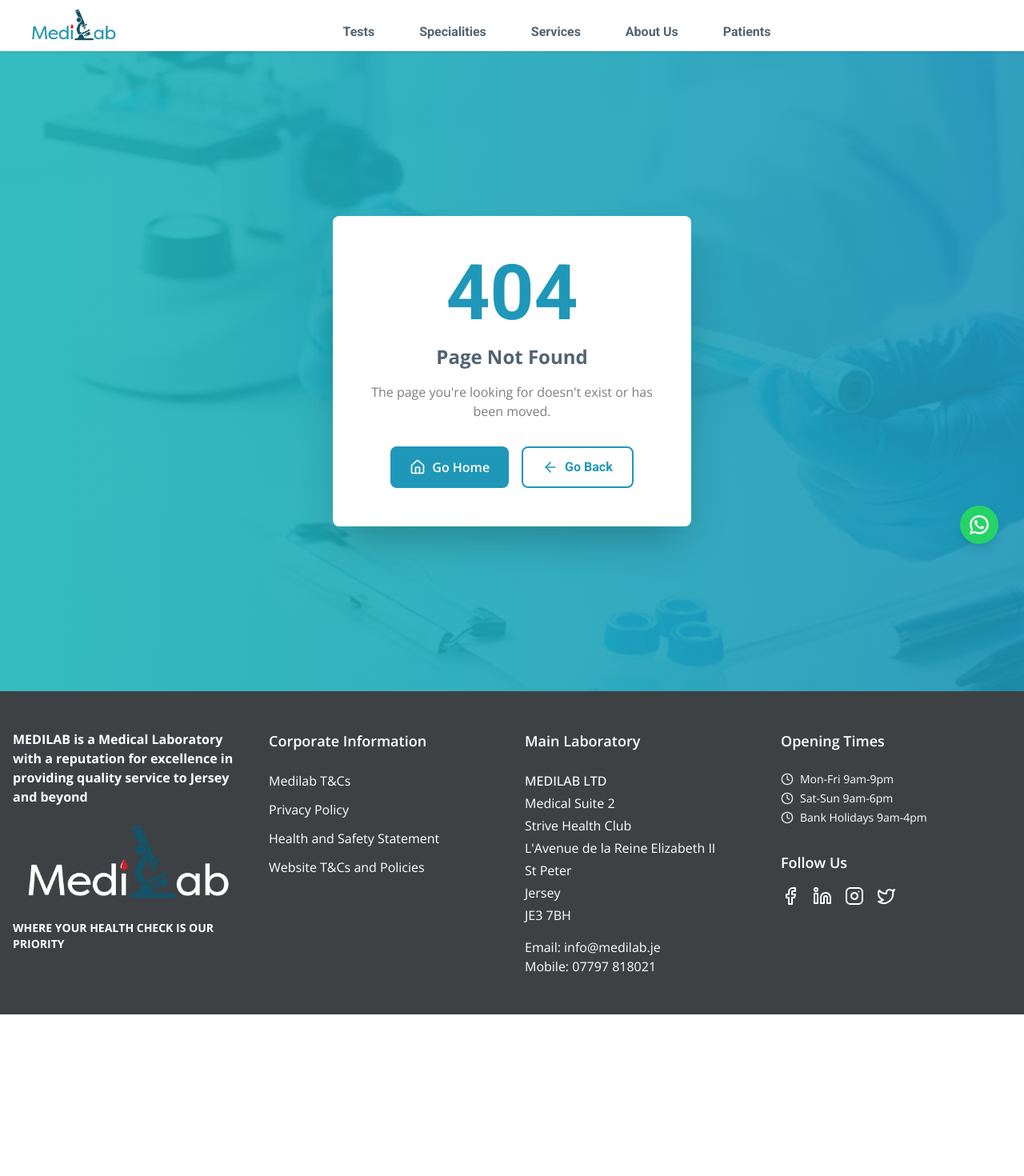
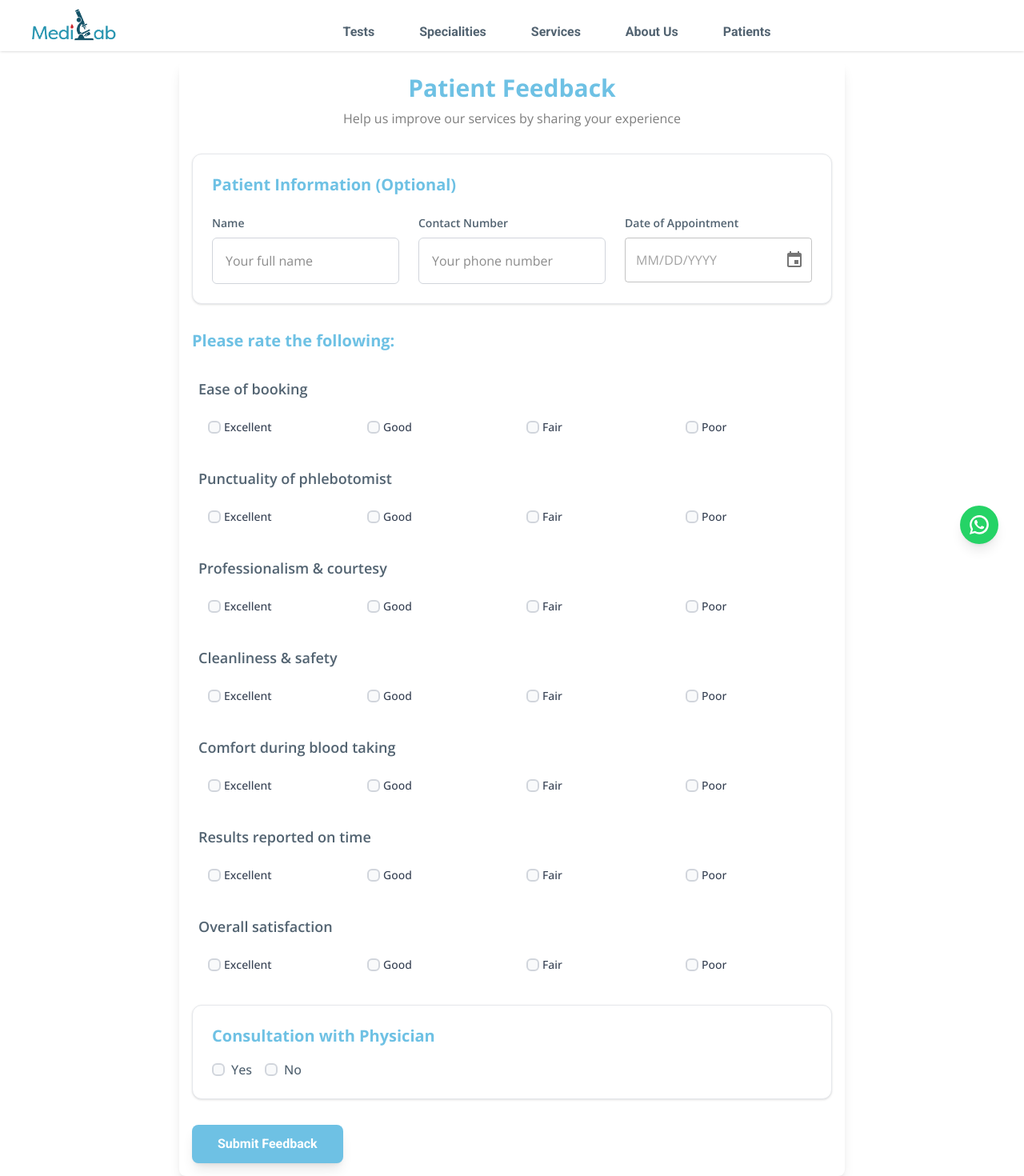
Before and after one commit to adnanniazdev/medilabje, a Next.js app: page /feedback in a window 1280 px wide. Before the commit this address had no page. Shown: the top 1470 px of the page at 80% size. Before the commit the page ends 1268 px from the top, so only its background shows below. Built offline with nearby package versions, Linux system fonts and the light colour scheme.

Commit message:
feedback from API integrtion

```diff
--- a/package.json
+++ b/package.json
@@ -14,6 +14,7 @@
     "@mui/material": "^7.3.2",
     "@mui/x-date-pickers": "^8.11.2",
     "autoprefixer": "^10.4.21",
+    "axios": "^1.12.2",
     "dayjs": "^1.11.18",
     "lucide-react": "^0.542.0",
     "next": "^15.5.1-canary.35",
--- /dev/null
+++ b/src/app/feedback/page.tsx
@@ -0,0 +1,12 @@
+import FeedbackForm from '@/components/FeedbackForm'
+import React from 'react'
+
+const Feedback = () => {
+    return (
+        <div className="min-h-screen mt-3 mb-3">  <div className="max-w-4xl mx-auto px-4 sm:px-6 lg:px-8">
+            <FeedbackForm />
+        </div></div>
+    )
+}
+
+export default Feedback
--- a/src/app/layout.tsx
+++ b/src/app/layout.tsx
@@ -39,6 +39,7 @@ export default function RootLayout({
 }: Readonly<{
   children: React.ReactNode;
 }>) {
+
   return (
     <html lang="en">
       <body className="antialiased">
--- a/src/components/FeedbackForm.tsx
+++ b/src/components/FeedbackForm.tsx
@@ -2,6 +2,11 @@
 
 import { FC, useState } from 'react';
 import { Star, CheckCircle } from 'lucide-react';
+import { DateCalendar, DatePicker, LocalizationProvider } from '@mui/x-date-pickers';
+import dayjs, { Dayjs } from 'dayjs';
+import { AdapterDayjs } from '@mui/x-date-pickers/AdapterDayjs';
+import axios from 'axios';
+import CustomToast from './CustomToast';
 
 interface FeedbackFormData {
   name: string;
@@ -39,7 +44,12 @@ const FeedbackForm: FC = () => {
   });
 
   const [isSubmitted, setIsSubmitted] = useState(false);
-
+  const [isLoading, setIsLoading] = useState(false)
+  const [toast, setToast] = useState({
+    message: "",
+    open: false,
+    type: "error"
+  });
   const ratingOptions = [
     { value: 'excellent', label: 'Excellent', color: 'text-green-600' },
     { value: 'good', label: 'Good', color: 'text-blue-600' },
@@ -75,15 +85,32 @@ const FeedbackForm: FC = () => {
     }
   };
 
-  const handleSubmit = (e: React.FormEvent) => {
+  const handleSubmit = async (e: React.FormEvent) => {
     e.preventDefault();
+    const hasRating = Object.values(formData.ratings).some(value => value && value.trim() !== '');
+    if (!hasRating) {
+      setToast({
+        open: true,
+        type: "error",
+        message: "Please provide at least one rating before submitting.",
+      });
+      return; // stop submission
+    }
+
     // Here you would typically send the data to your backend
-    console.log('Feedback submitted:', formData);
+    setIsLoading(true)
+    const response = await axios.post(`${process.env.NEXT_PUBLIC_API_URL}feedback`, formData);
+    if (response) {
+      console.log(response)
+      setToast({
+        open: true,
+        type: "success",
+        message: response?.data?.message,
+      });
+      // Reset form after 3 seconds
+      window.scrollTo({ top: 0, behavior: "smooth" });
+      setIsLoading(false)
       setIsSubmitted(true);
-
-    // Reset form after 3 seconds
-    setTimeout(() => {
-      setIsSubmitted(false);
       setFormData({
         name: '',
         contactNumber: '',
@@ -100,21 +127,34 @@ const FeedbackForm: FC = () => {
         consultationWithPhysician: '',
         consultationDetails: '',
       });
-    }, 3000);
+    }
+
   };
 
   if (isSubmitted) {
     return (
-      <div className="bg-white rounded-lg shadow-lg p-8 text-center">
+      <div className="flex items-center justify-center min-h-screen">
+        <div className="bg-white rounded-lg shadow-lg p-8 text-center max-w-md w-full">
           <CheckCircle className="w-16 h-16 text-green-500 mx-auto mb-4" />
           <h3 className="text-2xl font-bold text-primary-light mb-2">Thank You!</h3>
-        <p className="text-secondary-light">Your feedback has been submitted successfully.</p>
+          <p className="text-secondary-light mb-6">
+            Your feedback has been submitted successfully.
+          </p>
+
+          <a
+            href="/"
+            className="inline-block bg-primary-light hover:bg-primary-dark text-white font-semibold py-2 px-6 rounded-lg transition-colors duration-200"
+          >
+            Back to Home
+          </a>
         </div>
+      </div>
+
     );
   }
 
   return (
-    <div className="bg-white rounded-lg shadow-lg p-8">
+    <div className="bg-white rounded-lg shadow-lg p-4">
       <div className="text-center mb-8">
         <h2 className="text-3xl font-bold text-primary-light mb-2">Patient Feedback</h2>
         <p className="text-secondary-light">Help us improve our services by sharing your experience</p>
@@ -122,46 +162,89 @@ const FeedbackForm: FC = () => {
 
       <form onSubmit={handleSubmit} className="space-y-8">
         {/* Patient Information Section */}
-        <div className="bg-gray-50 rounded-lg p-6">
-          <h3 className="text-xl font-bold text-primary-light mb-4">Patient Information (Optional)</h3>
-          <div className="grid md:grid-cols-3 gap-4">
+        <div className="rounded-xl bg-white p-6 shadow-sm border border-gray-200">
+          <h3 className="text-xl font-bold text-primary-light mb-6">Patient Information (Optional)</h3>
+
+          <div className="grid md:grid-cols-3 gap-6">
+            {/* Name Field */}
             <div>
-              <label htmlFor="name" className="block text-sm font-medium text-secondary mb-2">
+              <label htmlFor="name" className="block text-sm font-semibold text-secondary mb-2">
                 Name
               </label>
               <input
                 type="text"
                 id="name"
                 value={formData.name}
-                onChange={(e) => handleInputChange('name', e.target.value)}
-                className="w-full px-4 py-2 border border-gray-300 rounded-md focus:ring-2 focus:ring-primary-light focus:border-transparent transition-colors"
+                onChange={(e) => handleInputChange("name", e.target.value)}
                 placeholder="Your full name"
+                className="w-full px-4 py-4 border border-gray-300 rounded-md focus:outline-none focus:ring-1 focus:ring-[#6EC1E4] focus:border-[#6EC1E4] transition"
               />
             </div>
+
+            {/* Contact Number */}
             <div>
-              <label htmlFor="contactNumber" className="block text-sm font-medium text-secondary mb-2">
+              <label htmlFor="contactNumber" className="block text-sm font-semibold text-secondary mb-2">
                 Contact Number
               </label>
               <input
                 type="tel"
                 id="contactNumber"
                 value={formData.contactNumber}
-                onChange={(e) => handleInputChange('contactNumber', e.target.value)}
-                className="w-full px-4 py-2 border border-gray-300 rounded-md focus:ring-2 focus:ring-primary-light focus:border-transparent transition-colors"
+                onChange={(e) => handleInputChange("contactNumber", e.target.value)}
                 placeholder="Your phone number"
+                className="w-full px-4 py-4 border border-gray-300 rounded-md focus:outline-none focus:ring-1 focus:ring-[#6EC1E4] focus:border-[#6EC1E4] transition"
               />
             </div>
+
+            {/* Appointment Date with MUI Calendar */}
             <div>
-              <label htmlFor="appointmentDate" className="block text-sm font-medium text-secondary mb-2">
+              <label
+                htmlFor="appointmentDate"
+                className="block text-sm font-semibold text-secondary mb-2"
+              >
                 Date of Appointment
               </label>
-              <input
-                type="date"
-                id="appointmentDate"
-                value={formData.appointmentDate}
-                onChange={(e) => handleInputChange('appointmentDate', e.target.value)}
-                className="w-full px-4 py-2 border border-gray-300 rounded-md focus:ring-2 focus:ring-primary-light focus:border-transparent transition-colors"
+              <LocalizationProvider dateAdapter={AdapterDayjs}>
+                <DatePicker
+                  value={formData.appointmentDate ? dayjs(formData.appointmentDate) : null}
+                  onChange={(newValue: Dayjs | null) =>
+                    handleInputChange(
+                      "appointmentDate",
+                      newValue ? newValue.format("YYYY-MM-DD") : ""
+                    )
+                  }
+                  slotProps={{
+                    textField: {
+                      fullWidth: true,
+                      placeholder: "Select a date",
+                      sx: {
+                        "& .MuiOutlinedInput-root": {
+                          backgroundColor: 'red',
+                          borderRadius: "0.5rem",
+                          border: "1px solid #D1D5DB",
+                          "& fieldset": {
+                            borderColor: "#D1D5DB", // default border
+                          },
+                          "&:hover fieldset": {
+                            borderColor: "#2895B0", // hover border
+                          },
+                          "&.Mui-focused fieldset": {
+                            borderColor: "#6EC1E4", // focus border
+                            borderWidth: 2,
+                          },
+                          "& input": {
+                            padding: "12px 16px",
+                          },
+                        },
+                        "& .MuiOutlinedInput-root.Mui-focused": {
+                          outline: "none", // remove browser default outline
+                        },
+                      },
+                    },
+                  }}
                 />
+              </LocalizationProvider>
+
             </div>
           </div>
         </div>
@@ -171,16 +254,15 @@ const FeedbackForm: FC = () => {
           <h3 className="text-xl font-bold text-primary-light mb-6">Please rate the following:</h3>
           <div className="space-y-6">
             {ratingCategories.map((category) => (
-              <div key={category.key} className="bg-gray-50 rounded-lg p-4">
+              <div key={category.key} className="rounded-lg p-2">
                 <h4 className="text-lg font-semibold text-secondary mb-3">{category.label}</h4>
                 <div className="grid grid-cols-2 md:grid-cols-4 gap-3">
                   {ratingOptions.map((option) => (
                     <label
                       key={option.value}
-                      className={`flex items-center space-x-2 p-3 rounded-md border-2 cursor-pointer transition-all hover:bg-gray-100 ${
-                        formData.ratings[category.key as keyof typeof formData.ratings] === option.value
+                      className={`flex items-center space-x-1 p-3 rounded-md cursor-pointer transition-all hover:bg-gray-100 -mb-3 ${formData.ratings[category.key as keyof typeof formData.ratings] === option.value
                         ? 'border-primary-light bg-primary-light bg-opacity-10'
-                          : 'border-gray-200'
+                        : ''
                         }`}
                     >
                       <input
@@ -191,18 +273,28 @@ const FeedbackForm: FC = () => {
                         onChange={(e) => handleInputChange(`ratings.${category.key}`, e.target.value)}
                         className="sr-only"
                       />
-                      <div className={`w-4 h-4 rounded-full border-2 flex items-center justify-center ${
-                        formData.ratings[category.key as keyof typeof formData.ratings] === option.value
-                          ? 'border-primary-light bg-primary-light'
-                          : 'border-gray-300'
-                      }`}>
+                      <div
+                        className={`w-4 h-4 flex items-center justify-center rounded-md border-2 transition-all duration-200
+                       ${formData.ratings[category.key as keyof typeof formData.ratings] === option.value
+                            ? "border-primary-light bg-primary-light text-white shadow-md"
+                            : "border-gray-300 bg-gray-50 hover:border-primary-light hover:bg-primary_hover/10"
+                          }`}
+                      >
                         {formData.ratings[category.key as keyof typeof formData.ratings] === option.value && (
-                          <div className="w-2 h-2 bg-white rounded-full"></div>
+                          <svg
+                            xmlns="http://www.w3.org/2000/svg"
+                            className="w-4 h-4"
+                            fill="none"
+                            viewBox="0 0 24 24"
+                            stroke="currentColor"
+                            strokeWidth={2}
+                          >
+                            <path strokeLinecap="round" strokeLinejoin="round" d="M5 13l4 4L19 7" />
+                          </svg>
                         )}
                       </div>
-                      <span className={`text-sm font-medium ${
-                        formData.ratings[category.key as keyof typeof formData.ratings] === option.value
-                          ? 'text-primary-light'
+                      <span className={`text-sm font-medium ${formData.ratings[category.key as keyof typeof formData.ratings] === option.value
+                        ? 'text-white'
                         : 'text-gray-700'
                         }`}>
                         {option.label}
@@ -216,10 +308,11 @@ const FeedbackForm: FC = () => {
         </div>
 
         {/* Consultation Section */}
-        <div className="bg-gray-50 rounded-lg p-6">
+        <div className="rounded-xl bg-white p-6 shadow-sm border border-gray-200">
           <h3 className="text-xl font-bold text-primary-light mb-4">Consultation with Physician</h3>
           <div className="space-y-4">
-            <div className="flex space-x-6">
+            <div className="flex space-x-4">
+              {/* Yes Option */}
               <label className="flex items-center space-x-2 cursor-pointer">
                 <input
                   type="radio"
@@ -227,10 +320,32 @@ const FeedbackForm: FC = () => {
                   value="yes"
                   checked={formData.consultationWithPhysician === 'yes'}
                   onChange={(e) => handleInputChange('consultationWithPhysician', e.target.value)}
-                  className="w-4 h-4 text-primary-light focus:ring-primary-light"
+                  className="sr-only"
                 />
+                <div
+                  className={`w-4 h-4 flex items-center justify-center rounded-md border-2 transition-all duration-200
+                ${formData.consultationWithPhysician === 'yes'
+                      ? "border-primary-light bg-primary-light text-white shadow-md"
+                      : "border-gray-300 bg-gray-50 hover:border-primary-light hover:bg-primary_hover/10"
+                    }`}
+                >
+                  {formData.consultationWithPhysician === 'yes' && (
+                    <svg
+                      xmlns="http://www.w3.org/2000/svg"
+                      className="w-4 h-4"
+                      fill="none"
+                      viewBox="0 0 24 24"
+                      stroke="currentColor"
+                      strokeWidth={2}
+                    >
+                      <path strokeLinecap="round" strokeLinejoin="round" d="M5 13l4 4L19 7" />
+                    </svg>
+                  )}
+                </div>
                 <span className="text-secondary font-medium">Yes</span>
               </label>
+
+              {/* No Option */}
               <label className="flex items-center space-x-2 cursor-pointer">
                 <input
                   type="radio"
@@ -238,8 +353,28 @@ const FeedbackForm: FC = () => {
                   value="no"
                   checked={formData.consultationWithPhysician === 'no'}
                   onChange={(e) => handleInputChange('consultationWithPhysician', e.target.value)}
-                  className="w-4 h-4 text-primary-light focus:ring-primary-light"
+                  className="sr-only"
                 />
+                <div
+                  className={`w-4 h-4 flex items-center justify-center rounded-md border-2 transition-all duration-200
+        ${formData.consultationWithPhysician === 'no'
+                      ? "border-primary-light bg-primary-light text-white shadow-md"
+                      : "border-gray-300 bg-gray-50 hover:border-primary-light hover:bg-primary_hover/10"
+                    }`}
+                >
+                  {formData.consultationWithPhysician === 'no' && (
+                    <svg
+                      xmlns="http://www.w3.org/2000/svg"
+                      className="w-4 h-4"
+                      fill="none"
+                      viewBox="0 0 24 24"
+                      stroke="currentColor"
+                      strokeWidth={2}
+                    >
+                      <path strokeLinecap="round" strokeLinejoin="round" d="M5 13l4 4L19 7" />
+                    </svg>
+                  )}
+                </div>
                 <span className="text-secondary font-medium">No</span>
               </label>
             </div>
@@ -254,7 +389,7 @@ const FeedbackForm: FC = () => {
                   value={formData.consultationDetails}
                   onChange={(e) => handleInputChange('consultationDetails', e.target.value)}
                   rows={4}
-                  className="w-full px-4 py-2 border border-gray-300 rounded-md focus:ring-2 focus:ring-primary-light focus:border-transparent transition-colors resize-none"
+                  className="w-full px-4 py-4 border border-gray-300 rounded-md focus:outline-none focus:ring-1 focus:ring-[#6EC1E4] focus:border-[#6EC1E4] transition"
                   placeholder="Share your experience with the physician consultation..."
                 />
               </div>
@@ -266,12 +401,44 @@ const FeedbackForm: FC = () => {
         <div className="text-center">
           <button
             type="submit"
-            className="bg-primary-light hover:bg-primary-dark text-white font-bold py-3 px-8 rounded-lg transition-colors duration-200 shadow-lg hover:shadow-xl transform hover:-translate-y-1"
+            className={`bg-primary-light text-white font-bold py-3 px-8 rounded-lg transition-colors duration-200 shadow-lg transform flex items-center justify-center
+            ${isLoading ? 'cursor-not-allowed opacity-70' : 'hover:bg-primary-dark hover:shadow-xl hover:-translate-y-1'}`}
+            disabled={isLoading}
           >
-            Submit Feedback
+            {isLoading ? (
+              <svg
+                className="animate-spin h-5 w-5 text-white"
+                xmlns="http://www.w3.org/2000/svg"
+                fill="none"
+                viewBox="0 0 24 24"
+              >
+                <circle
+                  className="opacity-25"
+                  cx="12"
+                  cy="12"
+                  r="10"
+                  stroke="currentColor"
+                  strokeWidth="4"
+                ></circle>
+                <path
+                  className="opacity-75"
+                  fill="currentColor"
+                  d="M4 12a8 8 0 018-8v4a4 4 0 00-4 4H4z"
+                ></path>
+              </svg>
+            ) : (
+              'Submit Feedback'
+            )}
           </button>
         </div>
+
       </form>
+      <CustomToast
+        open={toast.open}
+        message={toast.message}
+        type={toast.type}
+        setOpen={setToast}
+      />
     </div>
   );
 };
--- a/src/components/Header.tsx
+++ b/src/components/Header.tsx
@@ -64,7 +64,7 @@ const Header: FC = () => {
         { label: 'Haematology', href: '/specialities#haematology' },
         { label: 'Chemistry', href: '/specialities#chemistry' },
         { label: 'Virology', href: '/specialities#virology' },
-        {label:"Immunology", href:"/specialities#immunology"}
+        { label: "Immunology", href: "/specialities#immunology" }
       ]
     },
     // {
@@ -79,7 +79,7 @@ const Header: FC = () => {
         { label: 'Postal Services', href: '/services#postal-services' },
         { label: 'Sample Collection', href: '/services#sample-collection' },
         { label: 'Testing', href: '/services#testing' },
-        {label:"MediLab Home Phlebotomy Services", href:'/services#home-phelabotomy'}
+        { label: "MediLab Home Phlebotomy Services", href: '/services#home-phelabotomy' }
       ]
     },
     {
@@ -96,6 +96,7 @@ const Header: FC = () => {
         { label: 'Quality Assurance', href: '/about-us#quality-assurance' },
         { label: 'Core Values', href: '/about-us#CoreValues' },
         { label: 'Corporate Information', href: '/corporate-information' },
+        { label: 'Feedback', href: '/feedback' },
       ]
     },
     {
@@ -242,7 +243,7 @@ const Header: FC = () => {
                               <Link
                                 key={nestedItem.label}
                                 href={nestedItem.href}
-                                style={{ color: '#7e7e7e'}}
+                                style={{ color: '#7e7e7e' }}
                                 onMouseEnter={(e) => {
                                   e.currentTarget.style.color = 'white';
                                 }}
@@ -308,18 +309,16 @@ const Header: FC = () => {
         </div>
 
         {/* Mobile Navigation Menu */}
-        <div className={`md:hidden border-t border-gray-200 transition-all duration-300 ease-in-out overflow-hidden ${
-          isMenuOpen ? 'max-h-screen opacity-100' : 'max-h-0 opacity-0'
-        }`}>
+        <div className={`md:hidden border-t border-gray-200 transition-all duration-300 ease-in-out overflow-hidden ${isMenuOpen ? 'max-h-screen opacity-100' : 'max-h-0 opacity-0'
+          }`}>
           <div className="px-2 pt-2 pb-3 space-y-1 bg-white">
             {navItems.map((item, index) => (
               <div
                 key={item.label}
-                className={`transition-all duration-300 ease-in-out ${
-                  isMenuOpen
+                className={`transition-all duration-300 ease-in-out ${isMenuOpen
                     ? 'opacity-100 transform translate-y-0'
                     : 'opacity-0 transform -translate-y-2'
-                }`}
+                  }`}
                 style={{
                   transitionDelay: isMenuOpen ? `${index * 50}ms` : '0ms'
                 }}
@@ -350,11 +349,10 @@ const Header: FC = () => {
                         />
                       </button>
                     </div>
-                    <div className={`transition-all duration-300 ease-in-out overflow-hidden ${
-                      activeDropdown === item.label
+                    <div className={`transition-all duration-300 ease-in-out overflow-hidden ${activeDropdown === item.label
                         ? 'max-h-96 opacity-100'
                         : 'max-h-0 opacity-0'
-                    }`}>
+                      }`}>
                       <div className="pl-4 space-y-1">
                         {item.dropdown.map((dropdownItem, dropdownIndex) => (
                           <Link
@@ -362,11 +360,10 @@ const Header: FC = () => {
                             href={dropdownItem.href}
                             target={dropdownItem.external ? '_blank' : undefined}
                             rel={dropdownItem.external ? 'noopener noreferrer' : undefined}
-                            className={`block text-gray-600 px-3 py-2 text-sm transition-all duration-300 ease-in-out ${
-                              activeDropdown === item.label
+                            className={`block text-gray-600 px-3 py-2 text-sm transition-all duration-300 ease-in-out ${activeDropdown === item.label
                                 ? 'opacity-100 transform translate-x-0'
                                 : 'opacity-0 transform -translate-x-2'
-                            }`}
+                              }`}
                             style={{
                               transitionDelay: activeDropdown === item.label ? `${dropdownIndex * 30}ms` : '0ms'
                             }}
--- a/src/components/ScrollToTop.tsx
+++ b/src/components/ScrollToTop.tsx
@@ -2,9 +2,15 @@
 
 import { FC, useState, useEffect } from 'react';
 import { ChevronUp } from 'lucide-react';
+import { usePathname } from 'next/navigation';
 
 const ScrollToTop: FC = () => {
   const [isVisible, setIsVisible] = useState(false);
+  const pathname = usePathname();
+
+  useEffect(() => {
+    window.scrollTo(0, 0);
+  }, [pathname]);
 
   // Show button when page is scrolled up to given distance
   const toggleVisibility = () => {
```
Also changed, not shown: src/app/about-us/page.tsx (+6 -2 lines), src/components/ConsultantsCustomersSection.tsx (+16 -3 lines), src/components/SectionComponent.tsx (+5 -2 lines), 1 other file (tests, documents, lock files or other folders). Lines whose indentation alone changed are shown as unchanged.
